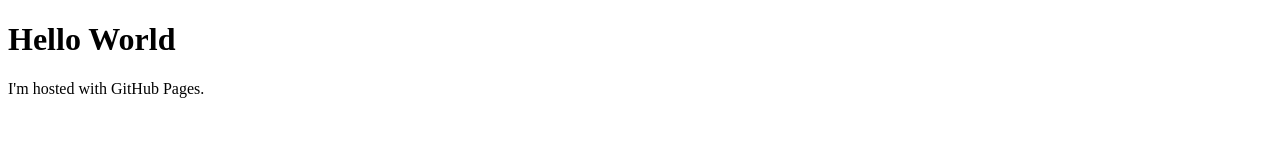
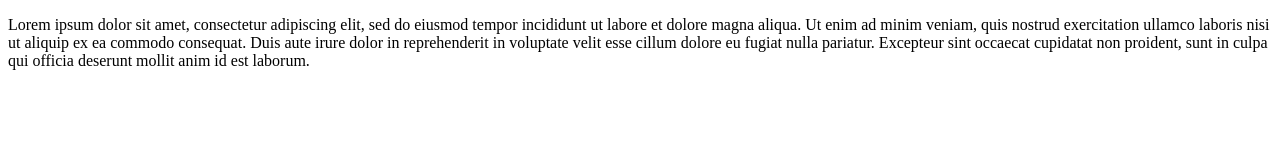
Before and after one commit to Afarah92/Afarah92.github.io, a plain HTML site: page index.html in a window 1280 px wide. Drawn offline with Linux system fonts and the light colour scheme.

```diff
--- a/index.html
+++ b/index.html
@@ -6,8 +6,20 @@
   </head>
   <body>
 
-    <h1>Hello World</h1>
-<p>I'm hosted with GitHub Pages.</p>
+    <!DOCTYPE html>
+  <html>
+  <head>
+  <title>Animated Background | HTML & CSS</title>
+  </head>
 
+  <body>
+
+    <div class="data-text">
+      <p>Lorem ipsum dolor sit amet, consectetur adipiscing elit, sed do eiusmod tempor incididunt ut labore et dolore magna aliqua. Ut enim ad minim veniam, quis nostrud exercitation ullamco laboris nisi ut aliquip ex ea commodo consequat. Duis aute irure dolor in reprehenderit in voluptate velit esse cillum dolore eu fugiat nulla pariatur. Excepteur sint occaecat cupidatat non proident, sunt in culpa qui officia deserunt mollit anim id est laborum.
+      </p>
+    </div>
+  </body>
+
+  </html>
   </body>
 </html>
```
